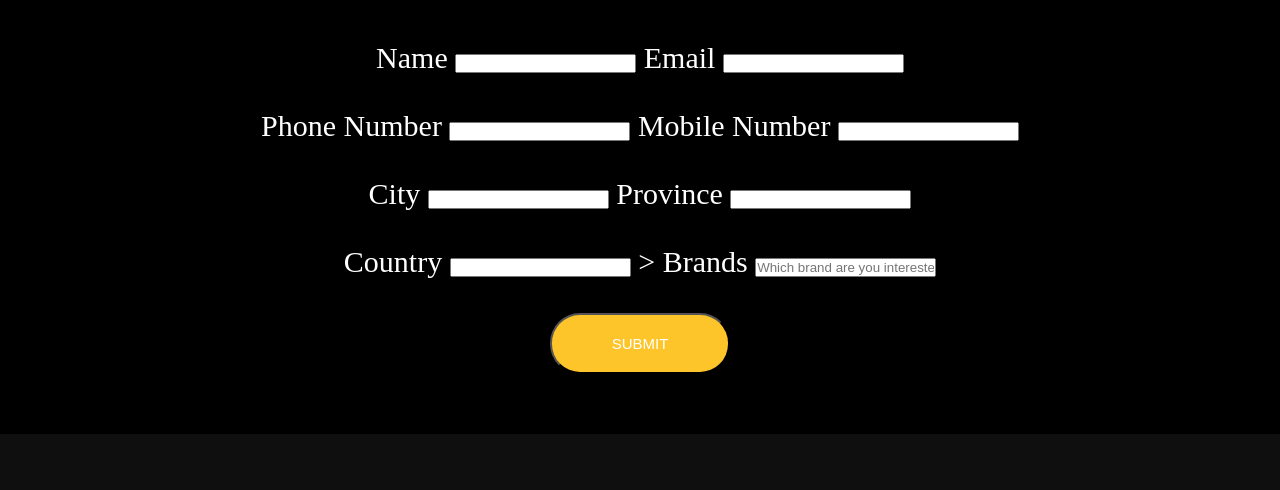
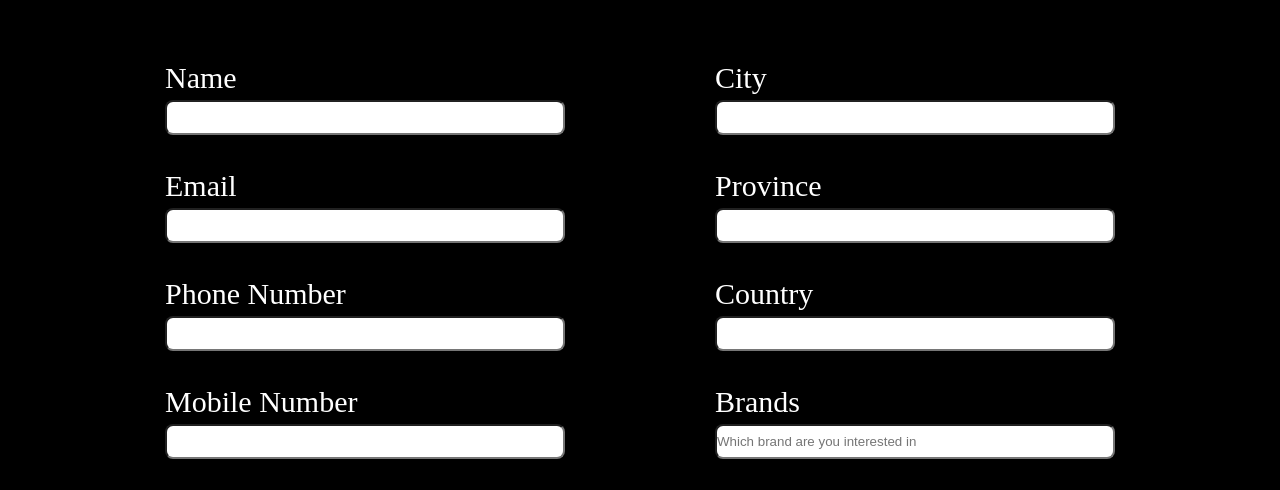
Before and after one commit to myamaan/salt-n-pepper-clone, a plain HTML site: page franchise.html in a window 1280 px wide. Shown: the part 98-588 px from the top of the page. Drawn offline with Linux system fonts and the light colour scheme.

Commit message:
salt and pepper completed

```diff
--- a/franchise.css
+++ b/franchise.css
@@ -14,7 +14,13 @@ body {
     color: white;
     font-size: 1.5rem;
 }
-.form-container {
-    text-align: center;
-    margin-top: 50px;
+.form {
+    display: flex;
+    justify-content:center;
+    margin-top: 70px;
+    gap: 150px;
 }
+input {
+    width: 400px;
+    height: 35px;border-radius: 8px;
+}
--- a/franchise.html
+++ b/franchise.html
@@ -33,35 +33,43 @@
      <!-- carousel area started -->
       <main>
 
-           <div class=" text-white form-container">
-            <form action="#" >
-                        <label for="name">Name</label>
-                        <input type="text" id="name" name="name" required>
 
-                        <label for="email">Email</label>
-                        <input type="email" id="email" name="email" required> <br> <br>
+           <div class="form">
+            <div class=" d-flex text-white justify-arround ">
+                <form action="#" >
+                    <label for="name">Name</label> <br>
+                    <input type="text" id="name" name="name" required>  <br> <br>
 
-                        <label for="phone">Phone Number</label>
-                        <input type="text" id="phone" name="phone" required>
-                        <label for="mobile">Mobile Number</label>
-                        <input type="text" id="mobile" name="mobile" required> <br> <br>
+                    <label for="email">Email</label> <br>
+                    <input type="email" id="email" name="email" required> <br> <br>
+
+                    <label for="phone">Phone Number</label> <br>
+                    <input type="number" id="phone" name="phone" required> <br> <br>
+                    <label for="mobile">Mobile Number</label> <br>
+                    <input type="number" id="mobile" name="mobile" required> <br> <br>
+                    <button type="submit" class="submit-btn">SUBMIT</button>
+                </form>
+            </div>
+
+                   <div class=" d-flex text-white justify-arround ">
+                    <form action="#" >
+                        <label for="city">City</label> <br>
+                        <input type="text" id="city" name="city" required>  <br> <br>
+
+                        <label for="province">Province</label> <br>
+                        <input type="text" id="province" name="province" required > <br> <br>
 
 
-                        <label for="city">City</label>
-                        <input type="text" id="city" name="city" required>
+                        <label for="country">Country</label> <br>
+                        <input type="text" id="country" name="country" required> <br> <br>
 
-                        <label for="province">Province</label>
-                        <input type="text" id="province" name="province" required> <br> <br>
-
-
-                        <label for="country">Country</label>
-                        <input type="text" id="country" name="country" required>
-                    >
-                        <label for="brands"> Brands</label>
+                        <label for="brands"> Brands</label> <br>
                         <input type="text" id="brands" name="brands" placeholder="Which brand are you interested in" required>  <br> <br>
 
-                <button type="submit" class="submit-btn">SUBMIT</button>
-            </form>
+                </form>
+            </div>
+           </div>
+
 
       </main>
        <!-- carousel area ended -->
@@ -128,7 +136,7 @@
         </div> <br> <br>
         <div class="d-flex justify-evenly footer"> <br> <br>
           <div class="text-white"><p><b>© 2025 Snp Main</b></p></div>
-          <div class="text-white"><p><b>Powered by tossdown.com</b></p></div>
+          <div class="text-white"><p><b>Powered by myamaan</b></p></div>
         </div>
 </footer>
       <!-- footer ended -->
```
